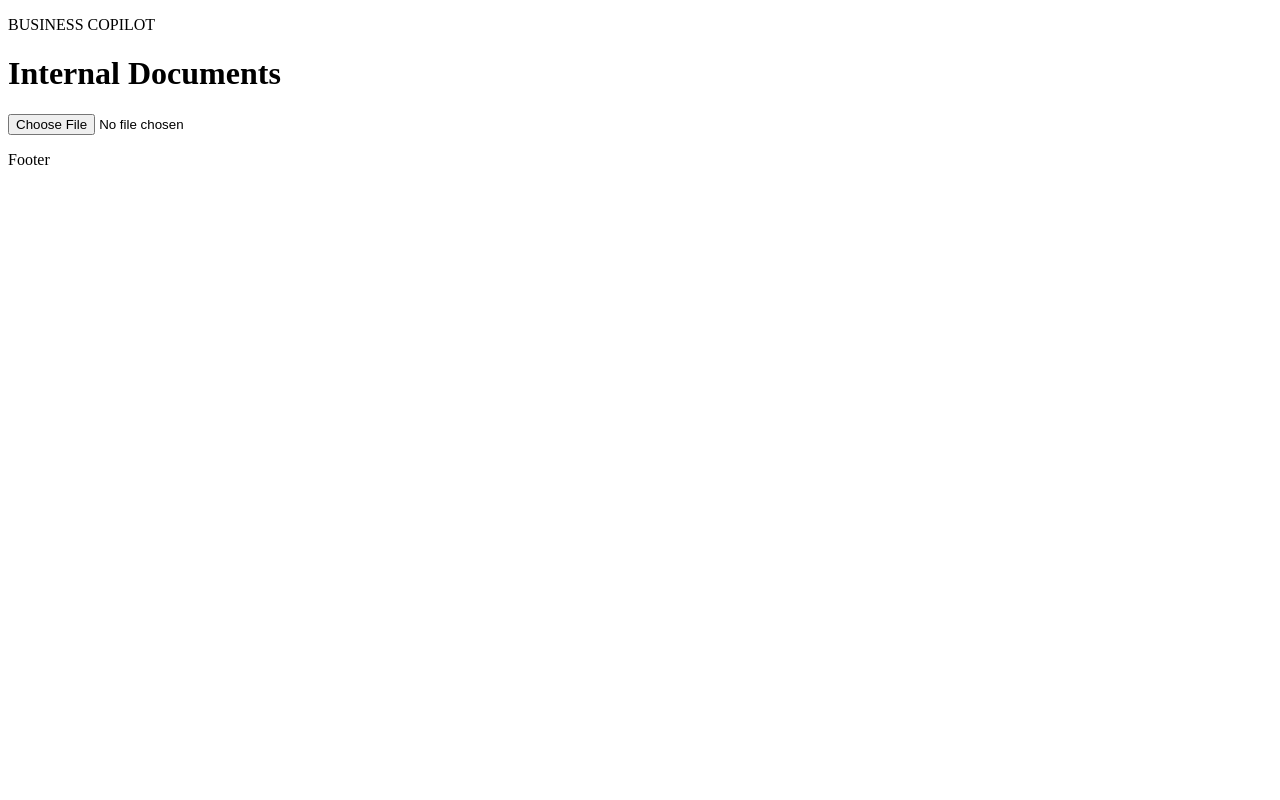
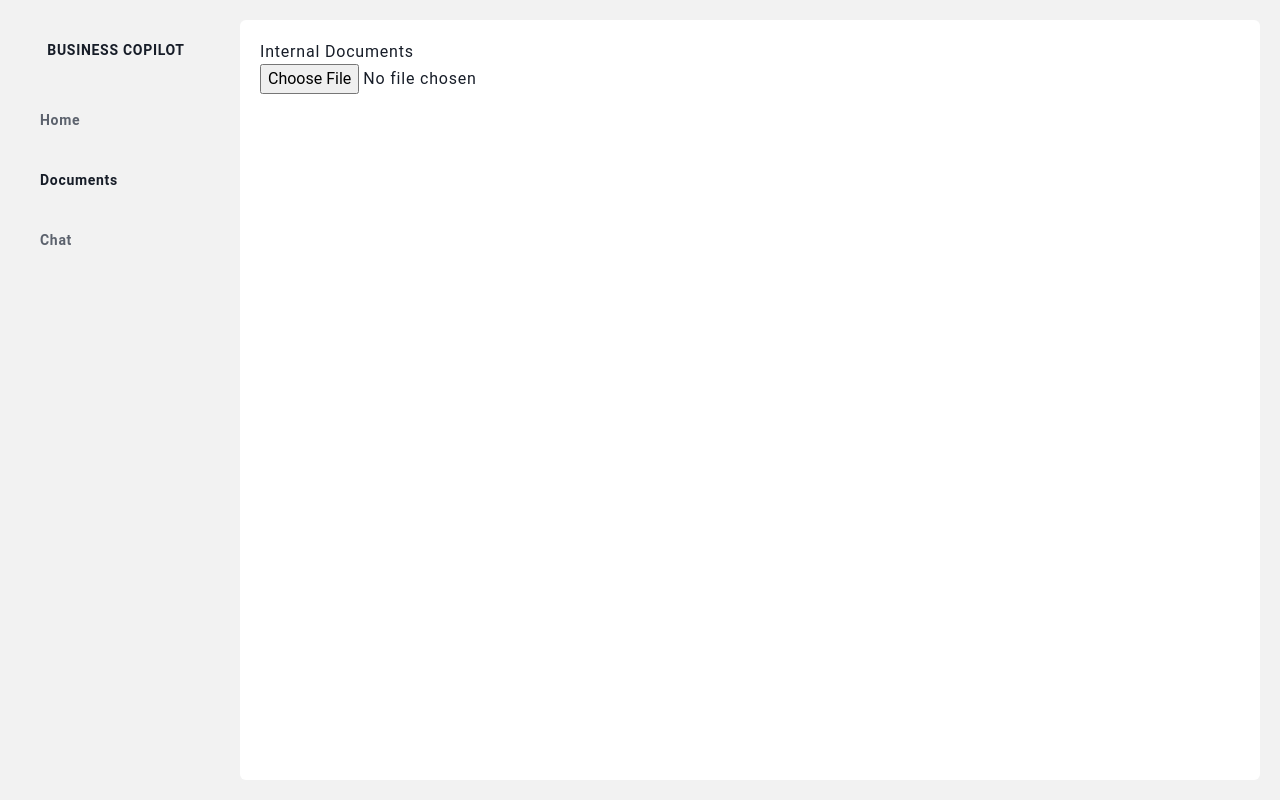
Before and after one commit to zebetul/business-copilot-client, a React (Vite) app: page /documents in a window 1280 px wide. Built offline with nearby package versions, Linux system fonts and the light colour scheme.

Commit message:
Update components and configuration files

```diff
--- a/package.json
+++ b/package.json
@@ -18,11 +18,14 @@
     "@types/react": "^18.2.43",
     "@types/react-dom": "^18.2.17",
     "@vitejs/plugin-react": "^4.2.1",
+    "autoprefixer": "^10.4.17",
     "eslint": "^8.55.0",
     "eslint-config-react-app": "^7.0.1",
     "eslint-plugin-react": "^7.33.2",
     "eslint-plugin-react-hooks": "^4.6.0",
     "eslint-plugin-react-refresh": "^0.4.5",
+    "postcss": "^8.4.34",
+    "tailwindcss": "^3.4.1",
     "vite": "^5.0.8",
     "vite-plugin-eslint": "^1.8.1"
   }
--- /dev/null
+++ b/postcss.config.js
@@ -0,0 +1,8 @@
+const postcssConfig = {
+  plugins: {
+    tailwindcss: {},
+    autoprefixer: {},
+  },
+};
+
+export default postcssConfig;
--- a/src/index.css
+++ b/src/index.css
@@ -0,0 +1,30 @@
+@tailwind base;
+@tailwind components;
+@tailwind utilities;
+
+* {
+  margin: 0;
+  padding: 0;
+  text-decoration: none;
+  letter-spacing: 0.05em;
+}
+
+html,
+body {
+  min-height: 100%;
+}
+
+.navigation a {
+  padding: 10px 20px;
+  border-radius: 5px;
+  display: inline-block;
+  width: 200px;
+}
+
+.navigation a:hover {
+  background-color: white;
+}
+
+.navigation a.active {
+  color: #171d28;
+}
--- a/src/pages/chat/Chat.jsx
+++ b/src/pages/chat/Chat.jsx
@@ -1,8 +1,8 @@
 function Chat() {
   return (
-    <div>
+    <>
       <h1>Chat</h1>
-    </div>
+    </>
   );
 }
 
--- a/src/pages/documents/Documents.jsx
+++ b/src/pages/documents/Documents.jsx
@@ -21,7 +21,7 @@ function Documents() {
   };
 
   return (
-    <div>
+    <>
       <h1>Internal Documents</h1>
 
       <input
@@ -33,7 +33,7 @@ function Documents() {
         // multiple
         onChange={(event) => handleDocumentUpload(event)}
       />
-    </div>
+    </>
   );
 }
 
--- a/src/pages/home/Home.jsx
+++ b/src/pages/home/Home.jsx
@@ -1,9 +1,9 @@
 function Home() {
   return (
-    <div>
-      <h1>Home</h1>
+    <>
+      <h1 className="text-3xl font-serif">Home</h1>
       <p>Welcome to the home page!</p>
-    </div>
+    </>
   );
 }
 
--- a/src/ui/AppLayout.jsx
+++ b/src/ui/AppLayout.jsx
@@ -1,17 +1,17 @@
 import { Outlet } from "react-router-dom";
-import Footer from "./Footer";
-import Header from "./Header";
+// import Footer from "./Footer";
+import SideBar from "./SideBar";
 
 function AppLayout() {
   return (
-    <div>
-      <Header />
+    <div className="h-screen py-5 pe-5 flex bg-bodyColor text-textColor">
+      <SideBar />
 
-      <main>
+      <main className="w-full p-5 bg-white rounded-md">
         <Outlet />
       </main>
 
-      <Footer />
+      {/* <Footer /> */}
     </div>
   );
 }
--- a/src/ui/Header.jsx
+++ /dev/null
@@ -1,9 +0,0 @@
-function Header() {
-  return (
-    <div>
-      <p>BUSINESS COPILOT</p>
-    </div>
-  );
-}
-
-export default Header;
--- /dev/null
+++ b/src/ui/MainNav.jsx
@@ -0,0 +1,25 @@
+import { NavLink } from "react-router-dom";
+
+function MainNav() {
+  return (
+    <nav className="navigation text-textColorLight text-sm font-semibold">
+      <ul className="flex flex-col gap-5">
+        <li>
+          <NavLink exact="true" to="/">
+            Home
+          </NavLink>
+        </li>
+
+        <li>
+          <NavLink to="/documents">Documents</NavLink>
+        </li>
+
+        <li>
+          <NavLink to="/chat">Chat</NavLink>
+        </li>
+      </ul>
+    </nav>
+  );
+}
+
+export default MainNav;
--- /dev/null
+++ b/src/ui/SideBar.jsx
@@ -0,0 +1,15 @@
+import MainNav from "./MainNav";
+
+function SideBar() {
+  return (
+    <div className="p-5">
+      <h1 className="w-48 mb-10 text-sm font-semibold text-center">
+        BUSINESS COPILOT
+      </h1>
+
+      <MainNav />
+    </div>
+  );
+}
+
+export default SideBar;
--- /dev/null
+++ b/tailwind.config.js
@@ -0,0 +1,25 @@
+/** @type {import('tailwindcss').Config} */
+const config = {
+  content: ["./index.html", "./src/**/*.{js,ts,jsx,tsx}"],
+  theme: {
+    extend: {
+      colors: {
+        bodyColor: "#F2F2F2", // Very light gray
+        textColor: "#171D28", // Dark gray
+        textColorLight: "#5c626d", // Light gray
+        primary: "#F2F2F2", // Light gray
+        secondary: "#171D28", // Dark gray
+        accent: "#F2D8A7", // Light yellow
+        accentDark: "#BFAA84", // Dark yellow
+      },
+
+      fontFamily: {
+        serif: ["Libre Baskerville", "serif"],
+        sans: ["Roboto", "sans-serif"],
+      },
+    },
+  },
+  plugins: [],
+};
+
+export default config;
```
Also changed, not shown: 1 other file (tests, documents, lock files or other folders).
